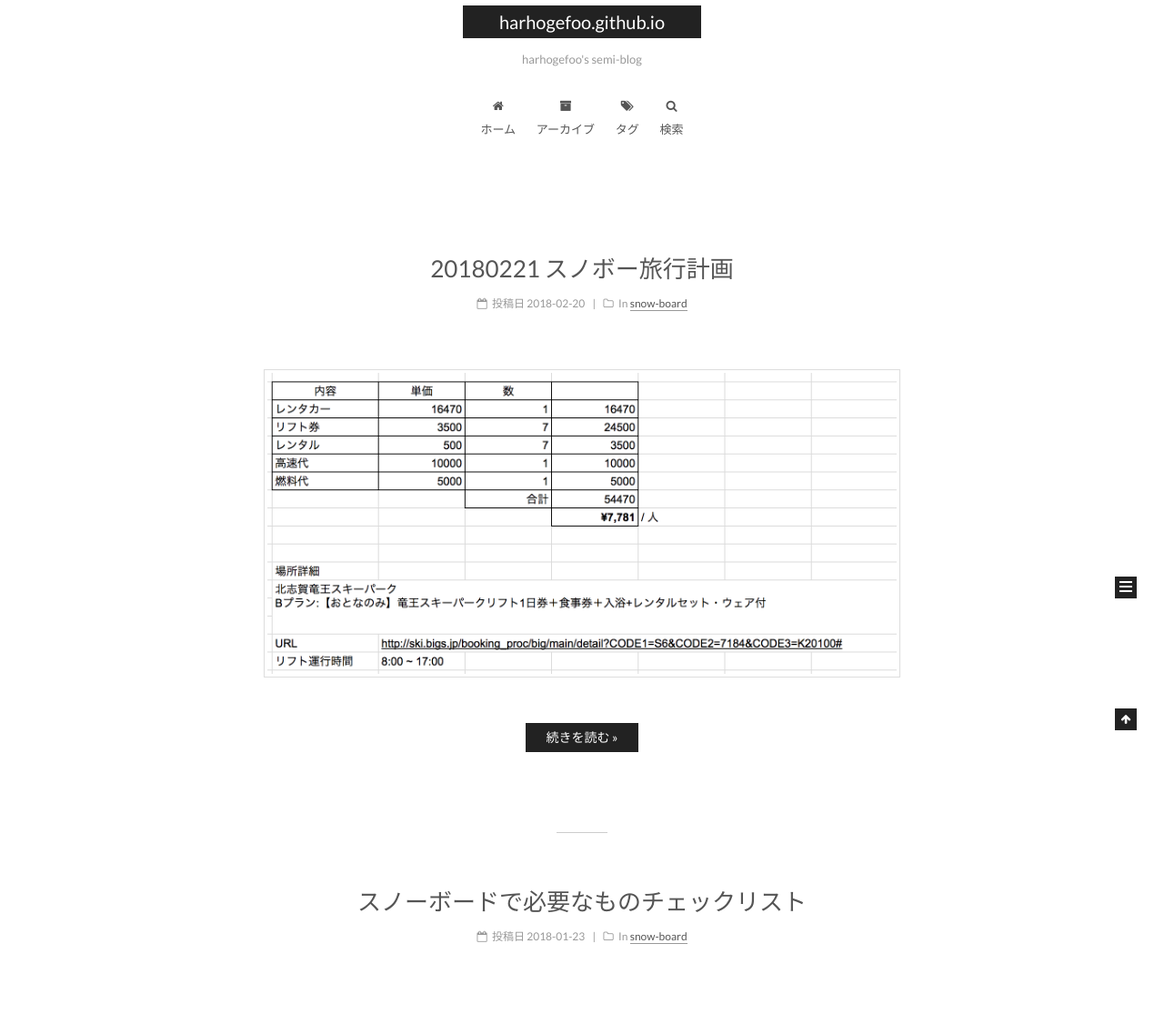
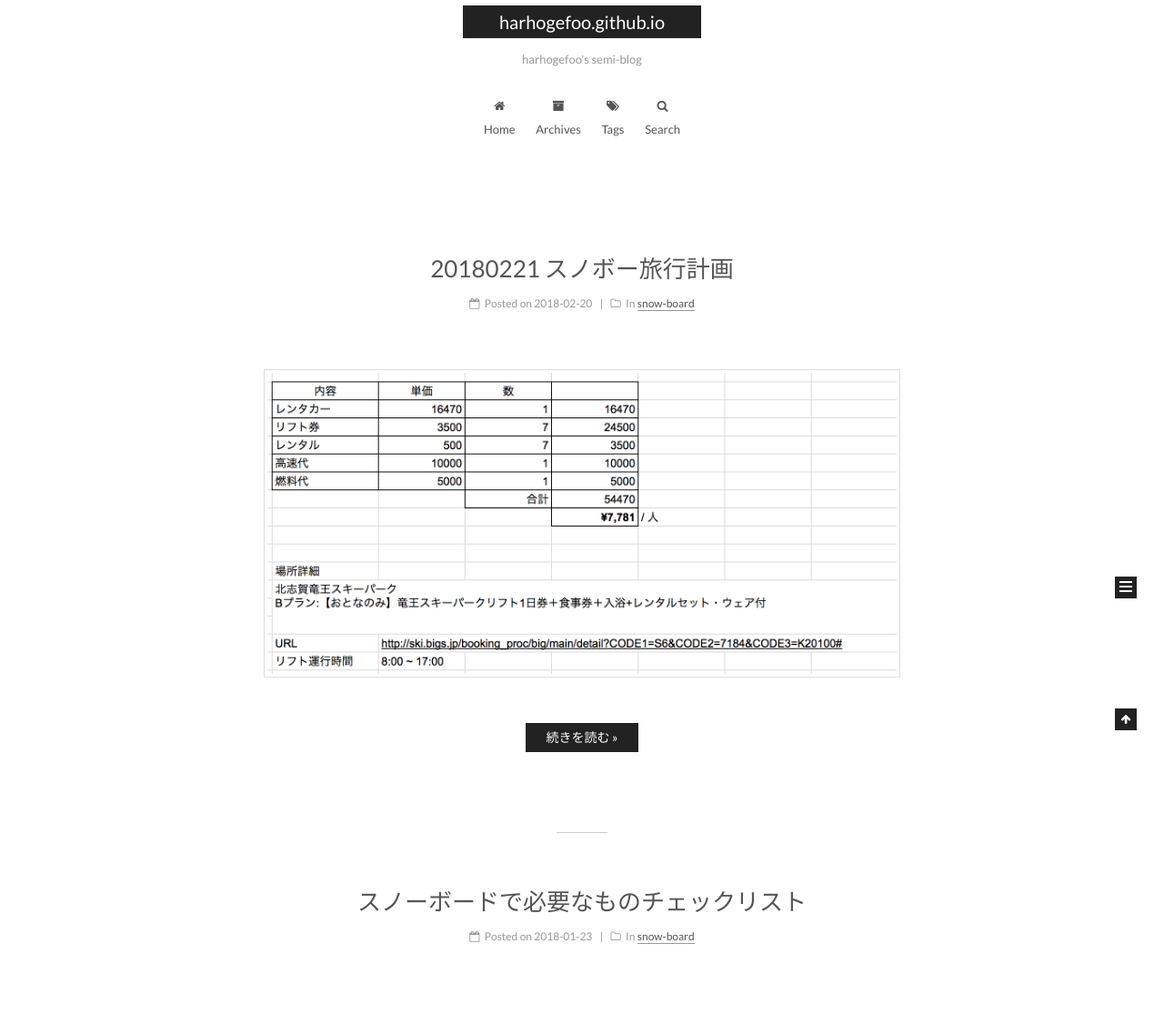
Before and after one commit to harhogefoo/harhogefoo.github.io, a Jekyll site: the page built from index.html, in a window 1280 px wide. Shown: the part 197-1312 px from the top of the page at 91% size. Built offline with Jekyll 4.4.1, drawn with Linux system fonts in a browser that asks for light colours; the list of posts is cut into pages by our own code; some of the changed text lies outside the part shown.

Commit message:
feat: ja.yaml

```diff
--- a/_data/languages/ja.yml
+++ b/_data/languages/ja.yml
@@ -1,25 +1,25 @@
 title:
-  archive: アーカイブ
-  category: カテゴリ
-  tag: タグ
+  archive: archive
+  category: category
+  tag: tag
 
 author: Author
 
 menu:
-  home: ホーム
-  archives: アーカイブ
-  categories: カテゴリ
-  tags: タグ
+  home: Home
+  archives: Archives
+  categories: Categories
+  tags: Tags
   about: About
-  search: 検索
+  search: Search
 
 sidebar:
-  overview: 概要
-  toc: 見出し
+  overview: overview
+  toc: TOC
 
 post:
   sticky: 固定
-  posted: 投稿日
+  posted: Posted on
   modified: Updated at
   in: In
   read_more: 続きを読む
```
